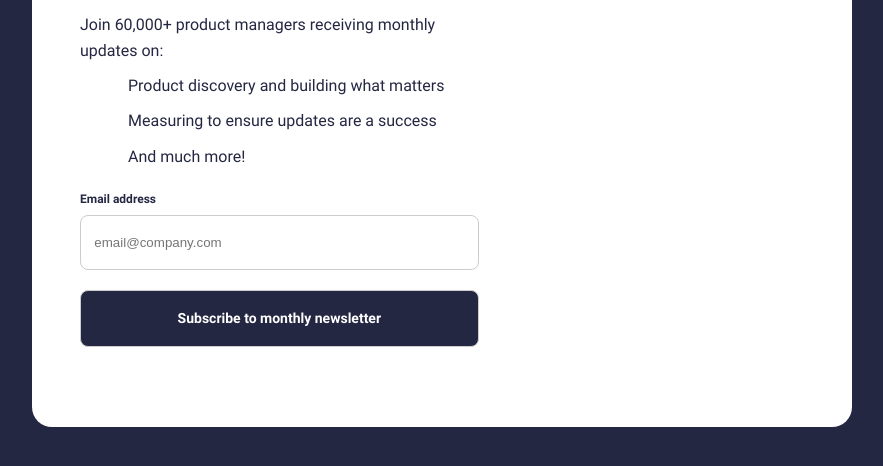
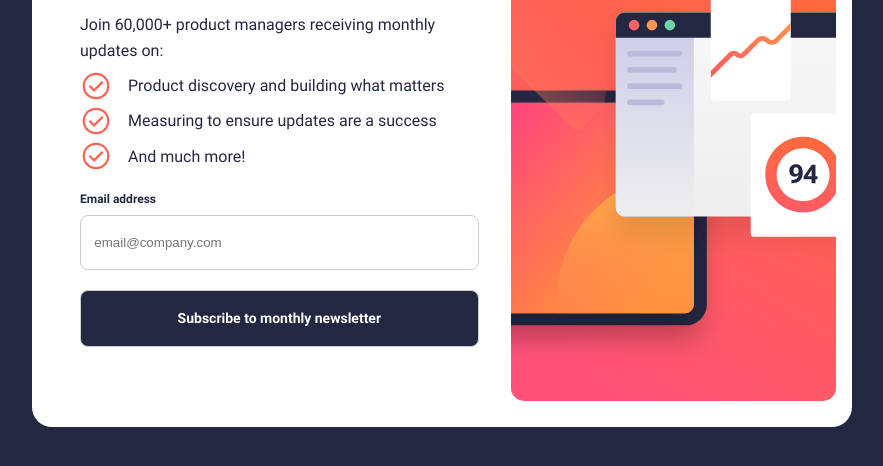
Before and after one commit to whiteknight-dev/Newsletter-Sign-Up-FM, a plain HTML site: page index.html in a window 1280 px wide. Shown: the part 240-706 px from the top of the page, without its empty margins (198-1081 px from the left). Drawn offline with Linux system fonts and the light colour scheme; the site is published under a folder, as on GitHub Pages, so addresses that start at the root find nothing.

Commit message:
Fixing Images On Deployment.

```diff
--- a/styles.css
+++ b/styles.css
@@ -48,7 +48,7 @@ a {
 .hero {
   width: 100%;
   height: 284px;
-  background: url(/assets/images/illustration-sign-up-mobile.svg) no-repeat;
+  background: url("./assets/images/illustration-sign-up-mobile.svg") no-repeat;
   margin-bottom: 2em;
 }
 
@@ -85,7 +85,7 @@ a {
   width: 32px;
   height: 32px;
   flex-shrink: 0;
-  background: url("/assets/images/check_circle_google-icon-32px.svg") no-repeat;
+  background: url("./assets/images/check_circle_google-icon-32px.svg") no-repeat;
   background-size: contain;
 }
 
@@ -203,7 +203,8 @@ a {
     margin-bottom: 0;
     justify-self: flex-start;
     flex-grow: 1;
-    background: url("/assets/images/illustration-sign-up-desktop.svg") no-repeat;
+    background: url("./assets/images/illustration-sign-up-desktop.svg")
+      no-repeat;
     background-size: contain;
     background-position: center;
     border-radius: 8px;
```
Also changed, not shown: assets/images/desktop-design.jpg (added), 1 other file.
